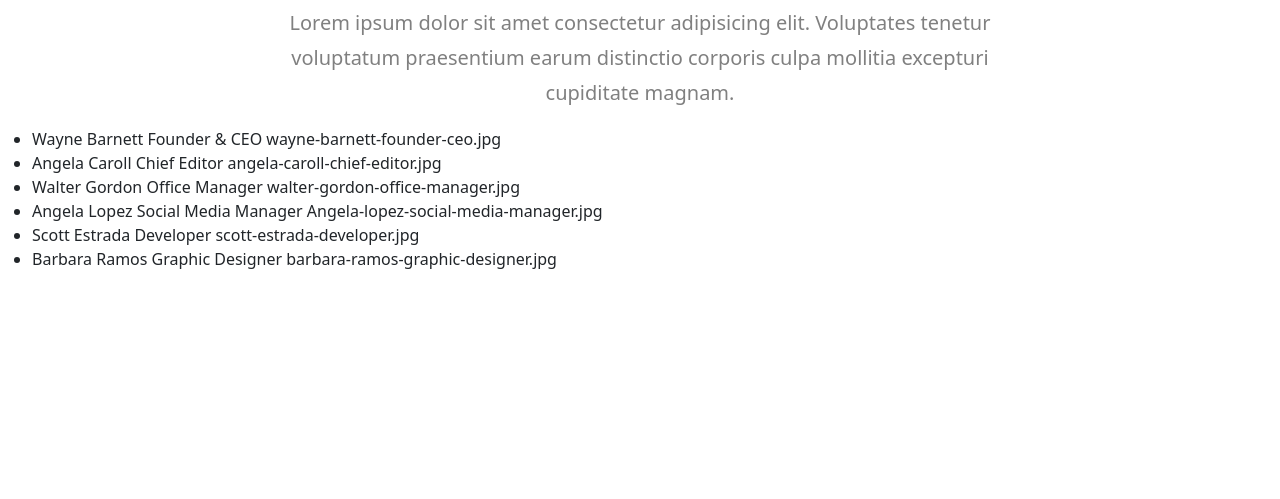
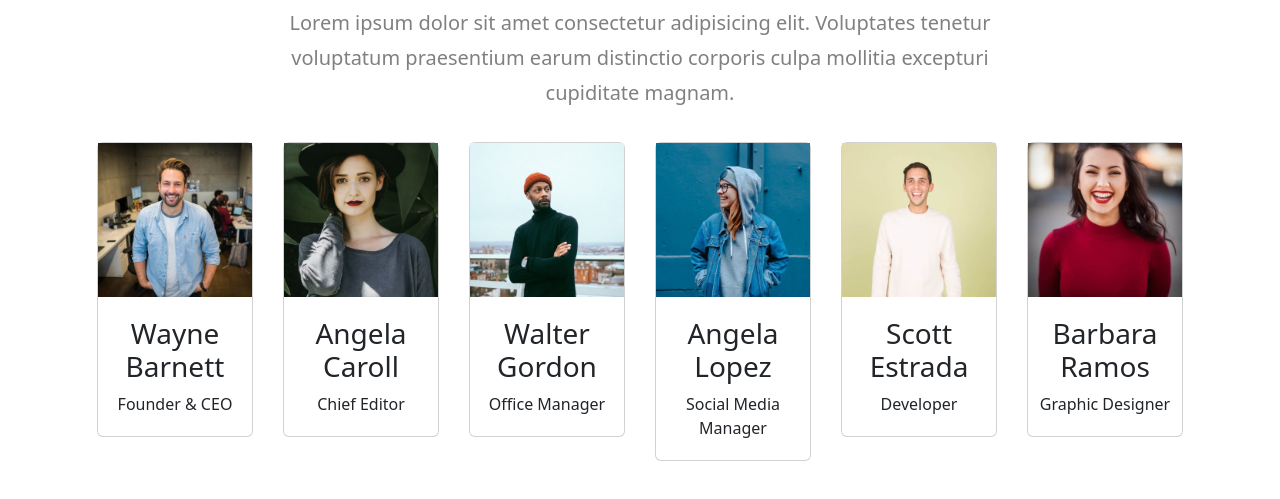
Before and after one commit to GiacWebDev/js-our-team, a plain HTML site: page index.html in a window 1280 px wide. Shown: the part 153-652 px from the top of the page. Drawn offline with nearby package versions, Linux system fonts and the light colour scheme.

Commit message:
[add] cards by js [edit) to fix container html css

```diff
--- a/CSS/style.css
+++ b/CSS/style.css
@@ -4,9 +4,12 @@
   box-sizing: border-box;
 }
 
+body {
+  background-color: #F5F5F1;
+}
+
 .container {
   max-width: 700px;
-  display: flex;
   flex-direction: column;
   padding-top: 70px;
 }
@@ -24,3 +27,42 @@
   width: 70%;
   line-height: 2.2rem;
 }
+
+.debug {
+  background-color: aqua;
+}
+
+.cards {
+  display: flex;
+  flex-wrap: wrap;
+}
+
+.cards .col {
+  width: calc(100% / 3);
+  padding: 15px;
+}
+
+.cards .card {
+  background-color: white;
+}
+
+.cards .card .img {
+  overflow: hidden;
+  height: 80%;
+  aspect-ratio: 1 / 1;
+}
+
+.cards .card img {
+  width: 100%;
+  height: 100%;
+  object-fit: cover;
+  transition: all .5s;
+}
+
+.cards .card img:hover {
+  scale: 1.1;
+}
+
+.cards .card .bottom {
+  padding: 20px 0;
+}
--- a/JS/script.js
+++ b/JS/script.js
@@ -44,15 +44,41 @@ const listaMembri = [
 ]
 console.log(listaMembri);
 
-// 3
-const ulEl = document.querySelector('ul');
+// // 3
+// const ulEl = document.querySelector('ul');
 
 // 4
+// + bonus inserimento immagine
+// for (let membro of listaMembri) {
+//   ulEl.innerHTML +=  `<li>${membro.nome} ${membro.ruolo} <img src="img/${membro.img}"></li>`
+//   console.log(membro)
+// }
+
+
+
+const cardsContainer = document.querySelector('.cards');
+
+
 for (let membro of listaMembri) {
-  ulEl.innerHTML +=  `<li>${membro.nome} ${membro.ruolo} ${membro.img}</li>`
-  console.log(membro)
+  const template = `
+  <div class="col">
+  <div class="card">
+      <div class="img">
+      <img src="img/${membro.img}" alt="${membro.nome}">
+      </div>
 
-  // BONUS
-  const img = document.createElement('img');
-  img.src = `img/${membro.img}`;
+      <div class="bottom">
+      <h3 class="title">${membro.nome}</h3>
+      <div class="subtitle">${membro.ruolo}</div>
+      </div>
+      </div>
+      </div>
+      `;
+      // for (let membro of listaMembri) {
+        //   const nome = membro.nome;
+        //   const ruolo = membro.ruolo;
+//   const img = membro.img;
+
+cardsContainer.innerHTML += template;
+
 }
--- a/index.html
+++ b/index.html
@@ -16,24 +16,18 @@
 <body>
 
   <!-- Contenitore -->
-  <div class="container d-flex flex-column text-center d-m">
+  <div class="container text-center d-m">
 
     <h1>OUR TEAM</h1>
     <p>Lorem ipsum dolor sit amet consectetur adipisicing elit. Voluptates tenetur voluptatum praesentium earum distinctio corporis culpa mollitia excepturi cupiditate magnam.</p>
 
-    <div class="row card-container">
-      <!-- <div class="col">
-      </div>
-      <div class="col"></div>
-      <div class="col"></div>
-      <div class="col"></div>
-      <div class="col"></div>
-      <div class="col"></div> -->
+    <div class="cards">
+
     </div>
   </div>
 
-
-  <ul></ul>
+<!--
+  <ul></ul> -->
 
   <script src="JS/script.js"></script>
 </body>
```
